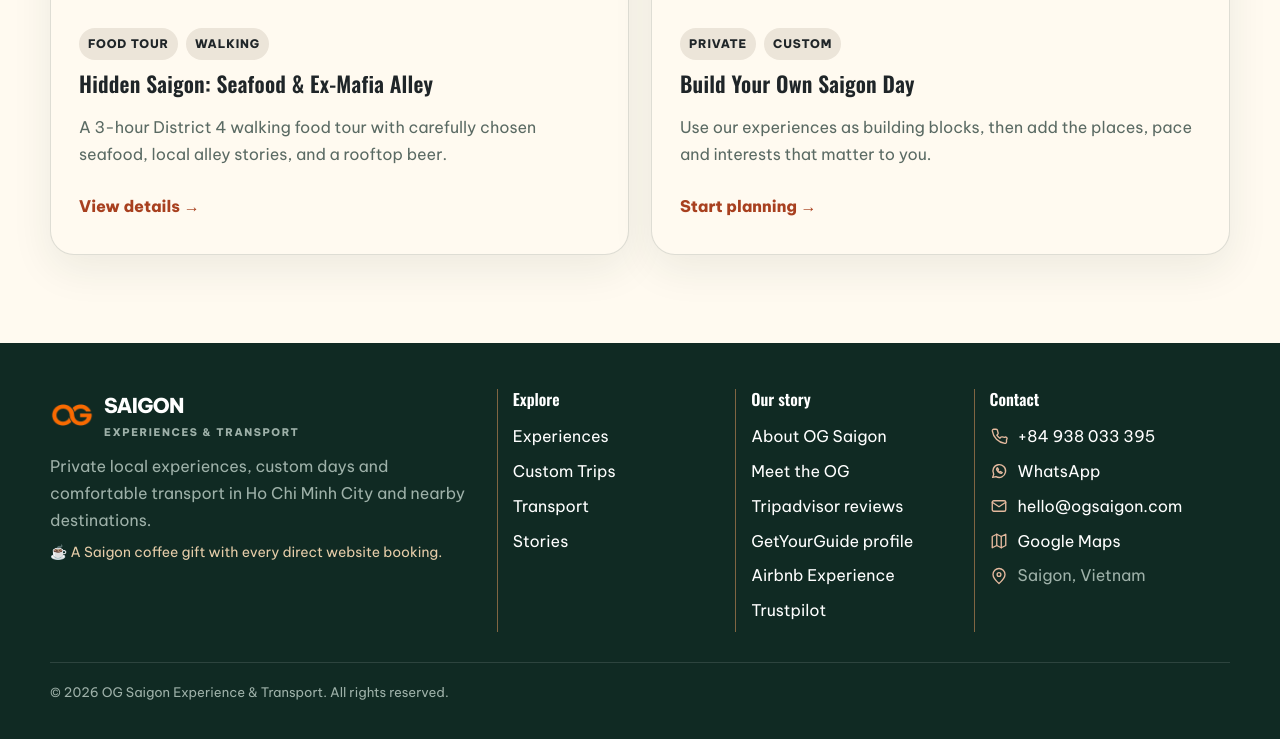
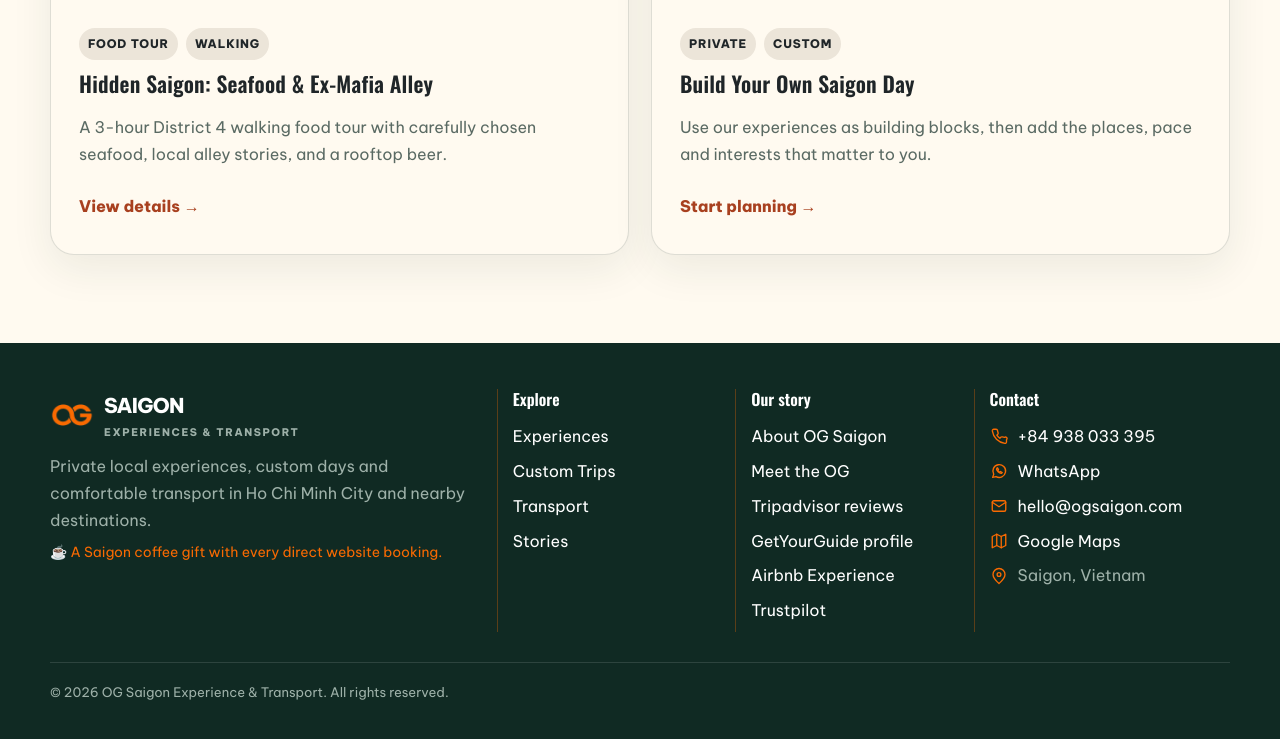
Before and after one commit to DSG2025/DSG2025.github.io, a Jekyll site: the page built from experiences/index.html, in a window 1280 px wide and 1400 px high, scrolled down 1081 px. Shown: the part 605-1344 px from the top of the window. Built offline with Jekyll 4.4.1, drawn with Linux system fonts in a browser that asks for light colours; some web fonts are replaced.

Commit message:
style(footer): use OG orange for perk, dividers and contact icons

```diff
--- a/assets/css/style.css
+++ b/assets/css/style.css
@@ -2113,7 +2113,7 @@
 .footer-perk {
   max-width: 440px;
   margin: 12px 0 0;
-  color: #e6cda9;
+  color: #f96a02;
   font-size: 0.87rem;
   line-height: 1.5;
 }
@@ -2156,7 +2156,7 @@
   flex: 0 0 18px;
   width: 18px;
   height: 18px;
-  color: #e4b99e;
+  color: #f96a02;
   fill: none;
   stroke: currentColor;
   stroke-width: 1.8;
@@ -2462,7 +2462,7 @@
     content:"";
     position:absolute;
     top:0;bottom:0;left:-16px;
-    border-left:1px solid rgba(220,149,93,.55);
+    border-left:1px solid rgba(249,106,2,.32);
     pointer-events:none;
   }
 }
@@ -2476,7 +2476,7 @@
   .site-footer .footer-grid > div + div::before {
     content:"";
     position:absolute;top:-16px;left:0;right:0;
-    border-top:1px solid rgba(220,149,93,.55);
+    border-top:1px solid rgba(249,106,2,.32);
     pointer-events:none;
   }
 }
```
